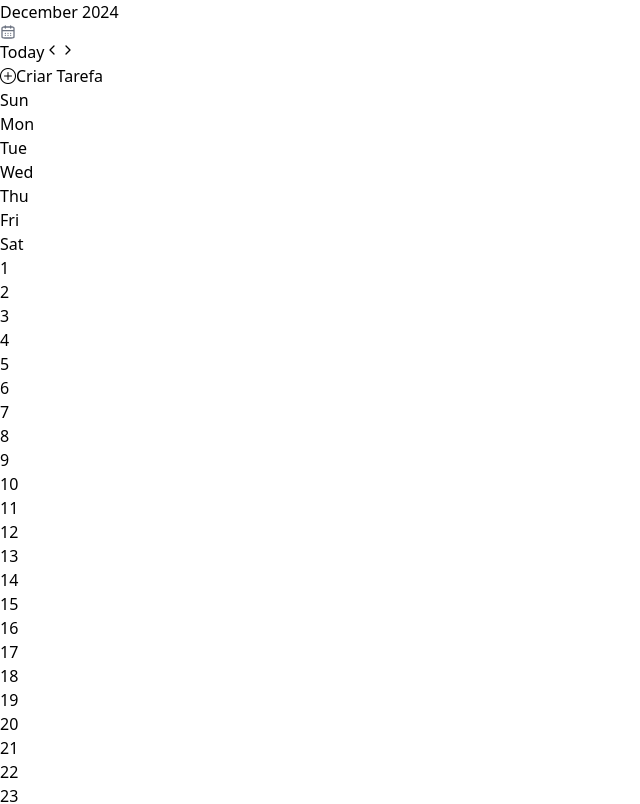
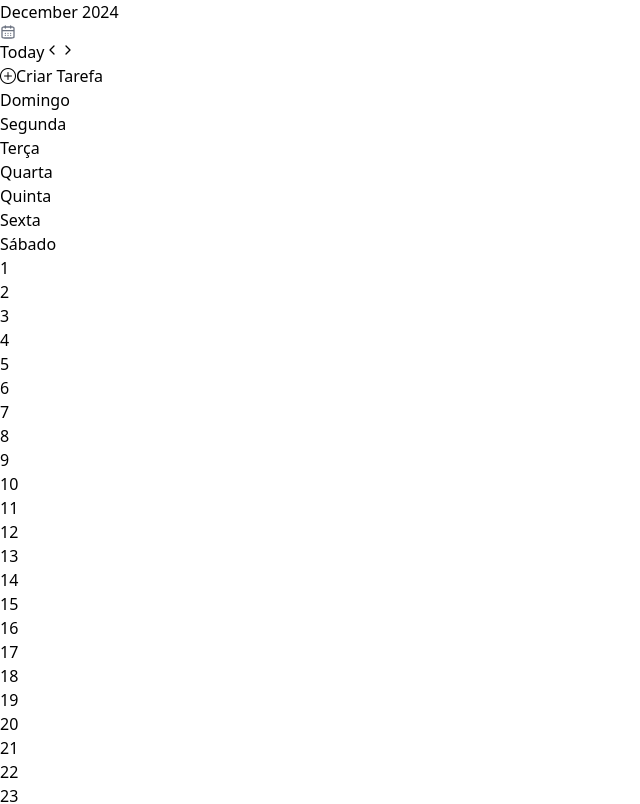
Before and after one commit to sofiaparreira/Calendar, a React (Vite) app in the folder calendar/: page / in a window 1280 px wide. Shown: the top 804 px of the page, without its empty margins (0-640 px from the left). Built offline with nearby package versions, Linux system fonts and the light colour scheme.

Commit message:
Tradução dos dias da semana e tentando consertar bug das tasks
as tasks estão indo para o dia anterior ao dia que o usuário coloca

```diff
--- a/calendar/src/Calendar.jsx
+++ b/calendar/src/Calendar.jsx
@@ -9,7 +9,7 @@ function Calendar() {
   const [currentMonth, setCurrentMonth] = useState(new Date());
   const [hanldeModal, setHandleModal] = useState(false);
   const [tasks, setTasks] = useState();
-  const navigate = useNavigate()
+  const navigate = useNavigate();
 
   // Função para mudar o mês
   const changeMonth = (direction) => {
@@ -51,7 +51,6 @@ function Calendar() {
     setHandleModal(!hanldeModal);
   };
 
-
   useEffect(() => {
     const fetchTasks = async () => {
       try {
@@ -64,6 +63,21 @@ function Calendar() {
     fetchTasks();
   }, []);
 
+  const normalizeDate = (dateString) => {
+    const date = new Date(dateString);
+
+    // Ajusta para o horário de Brasília (GMT-3)
+    const brtOffset = -3; // Diferença de horas para UTC no Brasil
+    const localDate = new Date(
+      date.getUTCFullYear(),
+      date.getUTCMonth(),
+      date.getUTCDate(),
+      date.getUTCHours() + brtOffset
+    );
+
+    // Retorna a data normalizada (ignora horas, minutos e segundos)
+    return new Date(localDate.getFullYear(), localDate.getMonth(), localDate.getDate());
+  };
 
 
   return (
@@ -153,7 +167,15 @@ function Calendar() {
           {/* Dias da semana */}
           <div className="border border-gray-200">
             <div className="grid grid-cols-7 divide-gray-200 border-b border-gray-200">
-              {["Sun", "Mon", "Tue", "Wed", "Thu", "Fri", "Sat"].map((day) => (
+              {[
+                "Domingo",
+                "Segunda",
+                "Terça",
+                "Quarta",
+                "Quinta",
+                "Sexta",
+                "Sábado",
+              ].map((day) => (
                 <div
                   key={day}
                   className="p-3.5 flex flex-col sm:flex-row items-center justify-between border-r border-gray-200"
@@ -182,21 +204,25 @@ function Calendar() {
                       <div>
                       {Array.isArray(tasks) &&
 tasks.filter(
-                          (task) => new Date(task.date).getDate() === day
+  (task) => {
+    const taskDay = normalizeDate(task.date).getDate(); // Normaliza a data da tarefa
+    return taskDay === day;
+  }
 ).length === 0 ? (
   <p></p>
 ) : (
   Array.isArray(tasks) &&
   tasks
     .filter(
-                              (task) => new Date(task.date).getDate() === day
+      (task) => {
+        const taskDay = normalizeDate(task.date).getDate(); // Normaliza a data da tarefa
+        return taskDay === day;
+      }
     )
     .map((task) => (
-                              <Link  to={`/${task.id}`}>
+      <Link to={`/${task.id}`} key={task.id}>
         <div
-
           className="flex items-center justify-between border border-gray-100 rounded my-2 hover:ring hover:ring-gray-100 cursor-pointer"
-                                key={task.id}
         >
           <h3 className="px-1">{task.title}</h3>
           <p className="text-sm px-2 bg-green-50 text-green-500">
@@ -206,6 +232,7 @@ function Calendar() {
       </Link>
     ))
 )}
+
                       </div>
                     </div>
                   )}
@@ -217,7 +244,6 @@ function Calendar() {
       </section>
 
       {hanldeModal && <AddTaskModal handleDisplayModal={handleDisplayModal} />}
-
     </>
   );
 }
```
Also changed, not shown: 1 other file (tests, documents, lock files or other folders). Lines whose indentation alone changed are shown as unchanged.
